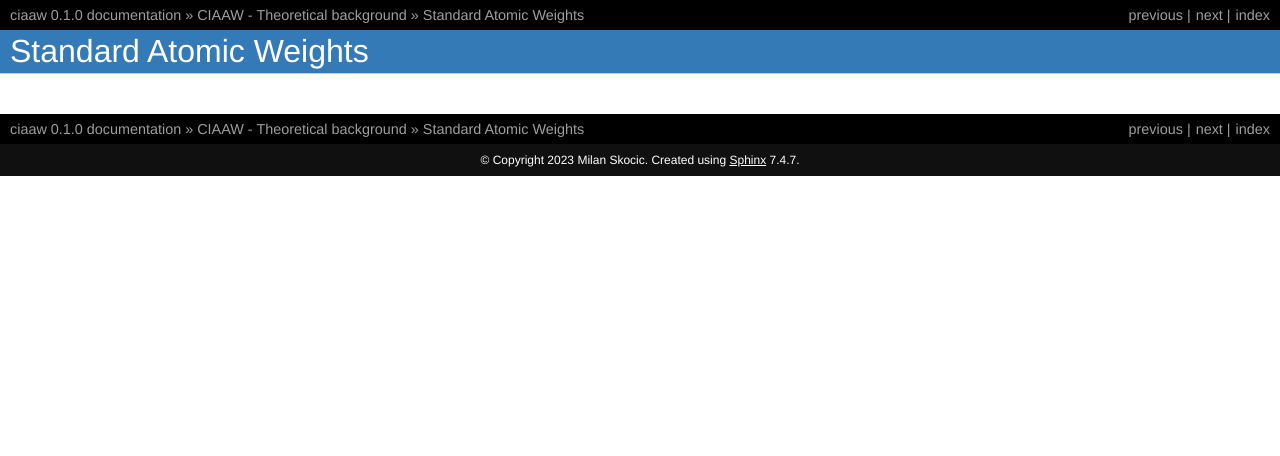
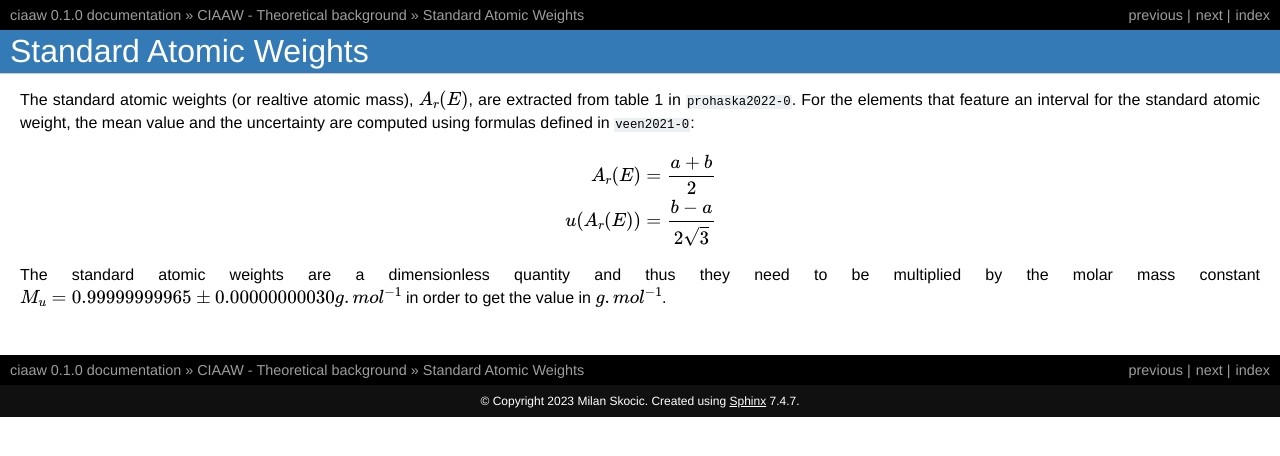
Before and after one commit to MilanSkocic/ciaaw, a Sphinx documentation site: the page built from documentation/sphinx/source/ciaaw_theory/ciaaw_saw.rst, in a window 1280 px wide. Shown: the top 456 px of the page. Built offline with Sphinx 7.4.7, drawn with Linux system fonts in a browser that asks for light colours; formulas are drawn with MathJax 3; cross-references to code outside the pages are shown as plain code; part of the change alters nothing that is shown.

Commit message:
DOC: Add theory for saw.

```diff
--- a/documentation/sphinx/source/ciaaw_theory/ciaaw_saw.rst
+++ b/documentation/sphinx/source/ciaaw_theory/ciaaw_saw.rst
@@ -1,4 +1,17 @@
 Standard Atomic Weights
 =========================
 
-.. The computation is based on the parameters provided by the technical report G7-04 :cite:p:`iapws2004`.
+The standard atomic weights (or realtive atomic mass), :math:`A_r(E)`,
+are extracted from table 1 in :cite:t:`prohaska2022-0`. For the elements
+that feature an interval for the standard atomic weight, the mean value and the uncertainty are computed
+using formulas defined in :cite:t:`veen2021-0`:
+
+.. math::
+
+    A_r(E) = \frac{a+b}{2}
+
+    u(A_r(E)) = \frac{b-a}{2\sqrt{3}}
+
+The standard atomic weights are a dimensionless quantity and thus they need to be multiplied by
+the molar mass constant :math:`M_u=0.999 999 999 65 \pm 0.000 000 000 30 g.mol^{-1}`
+in order to get the value in :math:`g.mol^{-1}`.
--- a/documentation/sphinx/source/conf.py
+++ b/documentation/sphinx/source/conf.py
@@ -118,7 +118,7 @@ html_theme_options = {"nosidebar": True,
 # -- Options for HTMLHelp output ------------------------------------------
 
 # Output file base name for HTML help builder.
-htmlhelp_basename = mod.__package_name__
+htmlhelp_basename = project
 
 
 # -- Options for LaTeX output ---------------------------------------------
--- a/documentation/sphinx/source/references/ciaaw.bib
+++ b/documentation/sphinx/source/references/ciaaw.bib
@@ -0,0 +1,54 @@
+%% This BibTeX bibliography file was created using BibDesk.
+%% https://bibdesk.sourceforge.io/
+
+%% Created for Milan SKOČIĆ at 2023-12-06 21:51:04 +0100
+
+
+%% Saved with string encoding Unicode (UTF-8)
+
+
+
+@article{veen2021-0,
+	author = {Adriaan M. H. van der Veen and Juris Meija and Antonio Possolo and David Brynn Hibbert},
+	date-added = {2023-12-06 21:50:26 +0100},
+	date-modified = {2023-12-06 21:51:01 +0100},
+	doi = {doi:10.1515/pac-2017-1002},
+	journal = {Pure and Applied Chemistry},
+	lastchecked = {2023-12-06},
+	number = {5},
+	pages = {629--646},
+	title = {Interpretation and use of standard atomic weights (IUPAC Technical Report)},
+	url = {https://doi.org/10.1515/pac-2017-1002},
+	volume = {93},
+	year = {2021},
+	bdsk-url-1 = {https://doi.org/10.1515/pac-2017-1002}}
+
+@article{prohaska2022-0,
+	author = {Thomas Prohaska and Johanna Irrgeher and Jacqueline Benefield and John K. B{\"o}hlke and Lesley A. Chesson and Tyler B. Coplen and Tiping Ding and Philip J. H. Dunn and Manfred Gr{\"o}ning and Norman E. Holden and Harro A. J. Meijer and Heiko Moossen and Antonio Possolo and Yoshio Takahashi and Jochen Vogl and Thomas Walczyk and Jun Wang and Michael E. Wieser and Shigekazu Yoneda and Xiang-Kun Zhu and Juris Meija},
+	date-added = {2023-12-06 21:16:49 +0100},
+	date-modified = {2023-12-06 21:17:10 +0100},
+	doi = {doi:10.1515/pac-2019-0603},
+	journal = {Pure and Applied Chemistry},
+	lastchecked = {2023-12-06},
+	number = {5},
+	pages = {573--600},
+	title = {Standard atomic weights of the elements 2021 (IUPAC Technical Report)},
+	url = {https://doi.org/10.1515/pac-2019-0603},
+	volume = {94},
+	year = {2022},
+	bdsk-url-1 = {https://doi.org/10.1515/pac-2019-0603}}
+
+@article{possolo2018-0,
+	author = {Antonio Possolo and Adriaan M. H. van der Veen and Juris Meija and D. Brynn Hibbert},
+	date-added = {2023-12-06 21:11:30 +0100},
+	date-modified = {2023-12-06 21:12:07 +0100},
+	doi = {doi:10.1515/pac-2016-0402},
+	journal = {Pure and Applied Chemistry},
+	lastchecked = {2023-12-06},
+	number = {2},
+	pages = {395--424},
+	title = {Interpreting and propagating the uncertainty of the standard atomic weights (IUPAC Technical Report)},
+	url = {https://doi.org/10.1515/pac-2016-0402},
+	volume = {90},
+	year = {2018},
+	bdsk-url-1 = {https://doi.org/10.1515/pac-2016-0402}}
```
